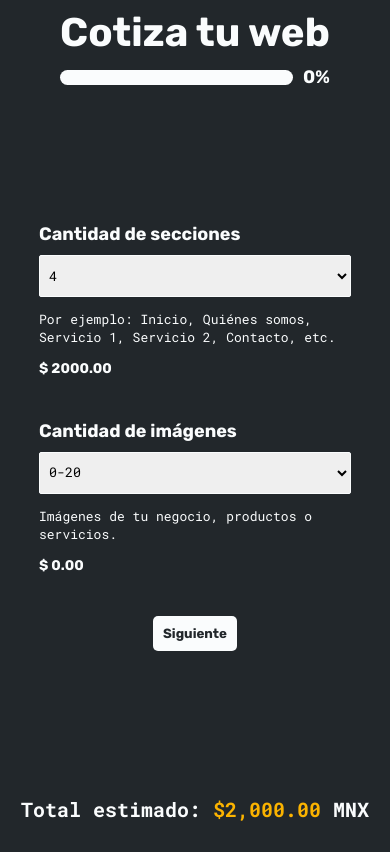
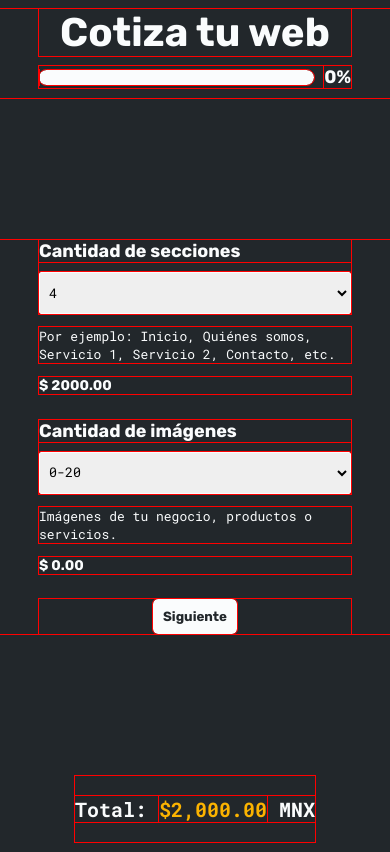
Before and after one commit to DanielHernandezGalvez/API-gestion-de-contenidos, a PHP site: page / in a window 390 px wide. Shown: the part 3402-4254 px from the top of the page. Run offline with PHP 8.4, Linux system fonts and the light colour scheme.

Commit message:
calculator responsive

```diff
--- a/assets/calculator.js
+++ b/assets/calculator.js
@@ -92,7 +92,7 @@ function updateTotal() {
 
   document.getElementById(
     "total-result"
-  ).innerHTML = `<p class="result">Total estimado: <span class="total">${formattedTotal}</span> MNX</p>` ;
+  ).innerHTML = `<p class="result">Total: <span class="total">${formattedTotal}</span> MNX</p>` ;
 }
 
 updateSectionsResult();
--- a/assets/styles.css
+++ b/assets/styles.css
@@ -19,6 +20,8 @@ html {
 *:after {
   box-sizing: inherit;
   font-family: "Roboto Mono", monospace;
+    outline: 1px solid red;
+
 }
 
 body {
@@ -430,6 +441,24 @@ text-align: center;
   align-items: center;
   padding: 10px 0;
 }
+
+.tilte-section{
+  width: 100%;
+  padding: 0 10%;
+}
+
+#progress-bar {
+  width: 100%;
+  background-color: var(--white);
+  border-radius: 10px;
+  margin-right: 10px;
+}
+#progress {
+  width: 0%;
+  height: 15px;
+  background-color: var(--yellow);
+  border-radius: 10px;
+}
 .section-progress-bar{
   width: 100%;
   margin: 10px 0;
@@ -444,19 +473,6 @@ text-align: center;
   color: var(--white);
   font-family: "Rubik", sans-serif;
   font-weight: bold;
-}
-
-#progress-bar {
-  width: 100%;
-  background-color: var(--white);
-  border-radius: 10px;
-  margin-right: 10px;
-}
-#progress {
-  width: 0%;
-  height: 15px;
-  background-color: var(--yellow);
-  border-radius: 10px;
 }
 .hidden {
   display: none;
@@ -478,6 +494,7 @@ label{
 .form-subtitle {
   color: var(--white) !important;
   font-size: 13px;
+  max-width: 500px;
 }
 
 .form-price {
@@ -485,7 +502,7 @@ label{
   font-weight: bold;
   font-family: "Rubik", sans-serif;
   font-size: 14px;
-  margin-bottom: 5vh;
+  margin-bottom: 3vh;
 }
 
 
@@ -495,6 +512,7 @@ label{
   justify-content: center;
   gap: 1rem;
   width: 100%;
+  max-width: 500px;
 }
 
 .next {
--- a/views/about_view.php
+++ b/views/about_view.php
@@ -1,8 +1,8 @@
 <section class="about">
     <h2 class="title">Sobre Nosotros</h2>
     <span></span>
-    <p>En Creador Web, somos apasionados por crear sitios y aplicaciones web que te ayuden a alcanzar tus objetivos.</p>
+    <p>En Creador Web, somos apasionados por crear sitios y aplicaciones web que te ayuden a alcanzar tus objetivos. <br>
+    Estamos aquí para ayudarte a crear una presencia online que sea atractiva, fácil de usar y que te ayude a generar resultados.</p>
     <img src="https://cdn.pixabay.com/photo/2021/08/04/13/06/software-developer-6521720_640.jpg" alt="Desarrollador web">
-    <p>Estamos aquí para ayudarte a crear una presencia online que sea atractiva, fácil de usar y que te ayude a generar resultados.</p>
     <a class="cta" href="#calculator">COTIZAR</a>
 </section>
--- a/views/calculator_view.php
+++ b/views/calculator_view.php
@@ -1,12 +1,12 @@
-<div id="calculator" class="container">
+<section id="calculator" class="container">
 
-    <div class="r">
+    <div class="tilte-section">
         <h4 class="title">Cotiza tu web</h4>
         <div class="section-progress-bar">
-        <div id="progress-bar">
-            <div id="progress"></div>
-        </div>
-        <span id="progress-bar-percent">0%</span>
+            <div id="progress-bar">
+                <div id="progress"></div>
+            </div>
+            <span id="progress-bar-percent">0%</span>
         </div>
     </div>
 
@@ -66,7 +66,7 @@
                     <option value="400">Si</option>
                 </select>
             </div>
-            <p class="form-subtitle">La web incluye botónes de contacto a whatsapp, correo electrónico y más redes sociales.</p>
+            <p class="form-subtitle">La web incluye botónes de contacto al correo electrónico y redes sociales.</p>
             <p id="total-contactos" class="form-price"></p>
 
             <div class="next">
@@ -87,7 +87,7 @@
                     <option value="721">No tengo, quiero un dominio .mx anual</option>
                 </select>
             </div>
-            <p class="form-subtitle">El dominio de tu página web es la dirección con la cual la gente podrá entrar a tu página web.
+            <p class="form-subtitle">El dominio es la dirección con la cual la gente podrá entrar a tu página web.
             </p>
             <p id="total-dominio" class="form-price"></p>
 
@@ -98,7 +98,7 @@
                     <option value="0">No tengo, quiero comprarlo yo (recomendado)</option>
                     <option value="791">No tengo, quiero un hospedaje anual</option>
                 </select>
-                <p class="form-subtitle">El hospedaje web es el lugar donde se guardará tu página web para que se vea en Internet.
+                <p class="form-subtitle">El hospedaje web es donde se guardará tu página web para verse en Internet.
                 </p>
                 <p class="form-price" id="total-host"></p>
             </div>
@@ -139,14 +139,16 @@
         <div id="step5" class="hidden">
 
             <div class="form-submit">
-                <input type="text" name="name" placeholder="Nombre" id="name" require />
+                <input class="input-form" type="text" name="name" placeholder="Nombre" id="name" require />
 
                 <input type="text" name="email" placeholder="Correo" id="email" require />
 
                 <textarea name="message" id="message" placeholder="Mensaje" cols="30" rows="10"></textarea>
+                <div class="btn-submit">
+                    <input type="submit" value="ENVIAR">
+                </div>
             </div>
 
-            <input type="submit" value="Enviar">
         </div>
 
     </form>
@@ -155,6 +157,6 @@
         <p id="total-result"></p>
     </div>
 
-</div>
+</section>
 
 <script src="../assets/calculator.js"></script>
```
Also changed, not shown: other parts of assets/styles.css (+30 -9 lines).
